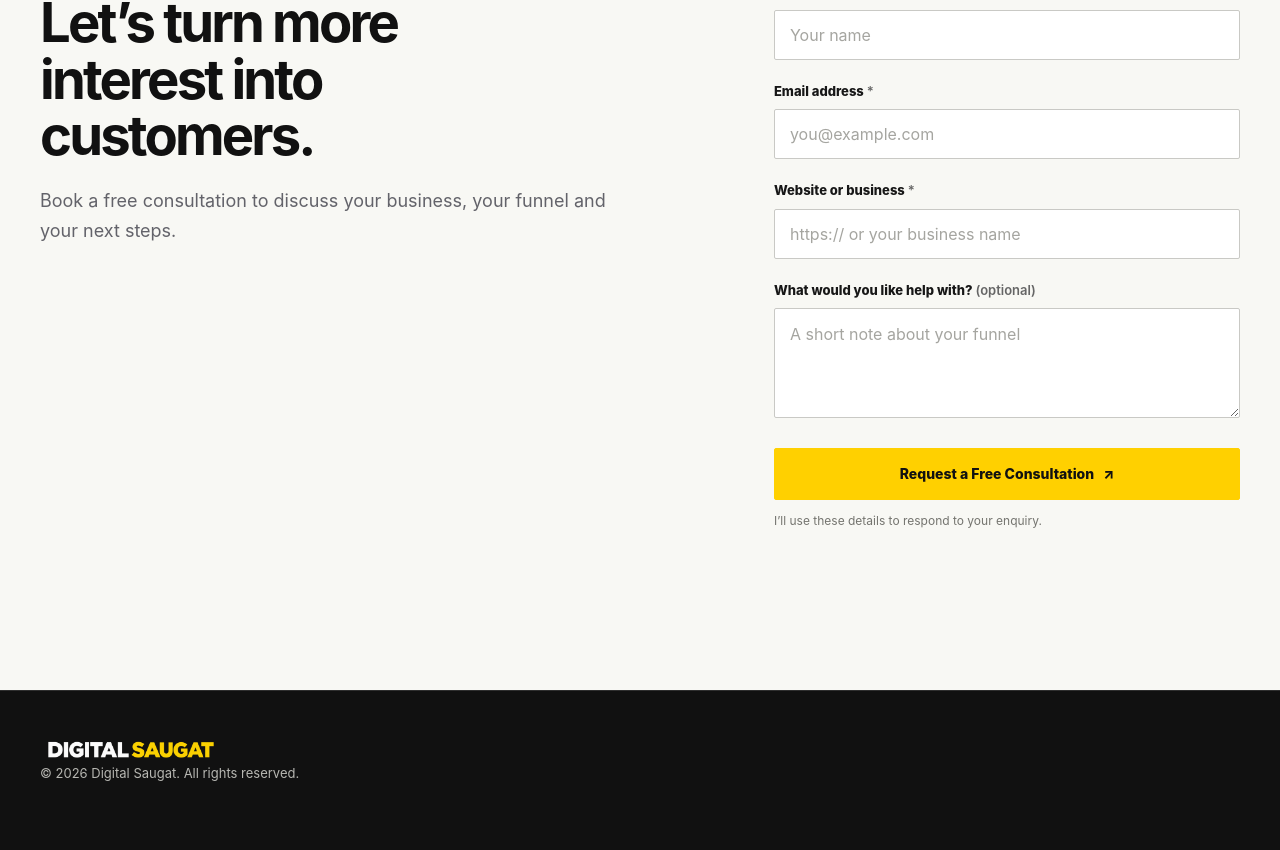
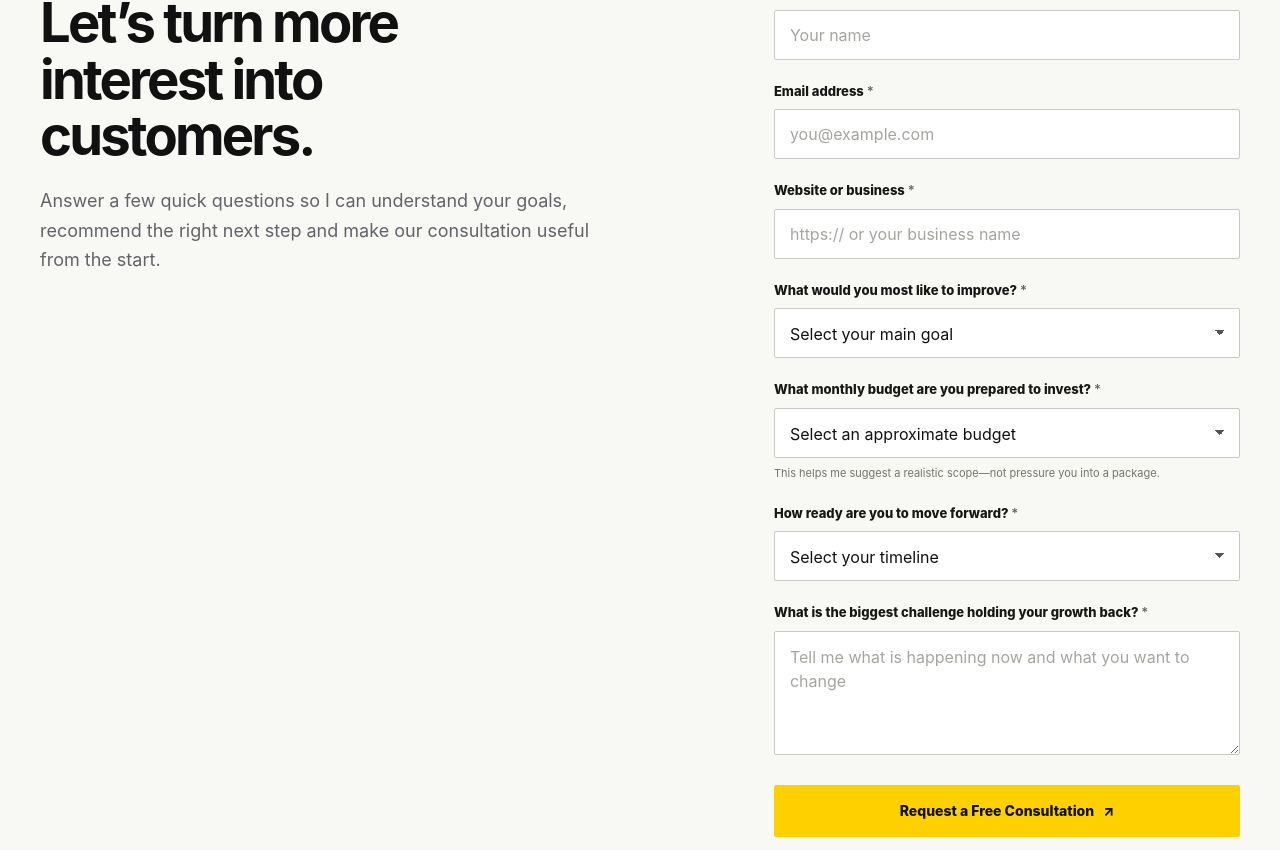
Before and after one commit to saugat420/digital-saugat-portfolio-website, a Next.js app: page / in a window 1280 px wide. Shown: the part 3488-4338 px from the top of the page. Built offline with nearby package versions, Linux system fonts and the light colour scheme.

Commit message:
Add consultation qualification questions

```diff
--- a/app/globals.css
+++ b/app/globals.css
@@ -350,7 +350,7 @@ h2 {
 .field { margin-bottom: 22px; }
 .field label { display: block; margin-bottom: 8px; color: #171717; font-size: 13px; font-weight: 800; }
 .field label span { color: #666; font-weight: 600; }
-.field input, .field textarea {
+.field input, .field select, .field textarea {
   width: 100%;
   border: 1px solid #c9c9c5;
   border-radius: 2px;
@@ -361,10 +361,24 @@ h2 {
   outline: none;
   transition: border-color .2s ease, box-shadow .2s ease;
 }
-.field input { height: 50px; }
+.field input, .field select { height: 50px; }
+.field select {
+  appearance: none;
+  cursor: pointer;
+  background-image:
+    linear-gradient(45deg, transparent 50%, #555 50%),
+    linear-gradient(135deg, #555 50%, transparent 50%);
+  background-position:
+    calc(100% - 19px) 21px,
+    calc(100% - 14px) 21px;
+  background-repeat: no-repeat;
+  background-size: 5px 5px, 5px 5px;
+  padding-right: 42px;
+}
 .field textarea { min-height: 110px; resize: vertical; }
 .field input::placeholder, .field textarea::placeholder { color: #a5a5a0; }
-.field input:focus, .field textarea:focus { border-color: #696965; box-shadow: 0 0 0 2px rgba(255,208,0,.35); }
+.field input:focus, .field select:focus, .field textarea:focus { border-color: #696965; box-shadow: 0 0 0 2px rgba(255,208,0,.35); }
+.field-help { margin: 8px 0 0; color: #74746f; font-size: 11px; line-height: 1.45; }
 .form-button { width: 100%; min-height: 52px; margin-top: 2px; font-size: 14px; }
 .form-button:disabled { opacity: .65; cursor: wait; transform: none; }
 .privacy-note { margin: 12px 0 0; color: #74746f; font-size: 12px; line-height: 1.5; }
@@ -529,7 +543,8 @@ h2 {
   .consultation-copy { padding-top: 0; }
   .consultation-copy h2 { margin-bottom: 18px; font-size: clamp(42px, 10.5vw, 50px); }
   .field { margin-bottom: 20px; }
-  .field input { height: 48px; }
+  .field input, .field select { height: 48px; }
+  .field select { background-position: calc(100% - 19px) 20px, calc(100% - 14px) 20px; }
   .field textarea { min-height: 100px; }
   .form-button { min-height: 52px; }
 
--- a/components/landing-page.tsx
+++ b/components/landing-page.tsx
@@ -123,7 +123,10 @@ export function LandingPage() {
       name: String(data.get("name") || ""),
       email: String(data.get("email") || ""),
       business: String(data.get("business") || ""),
-      message: String(data.get("message") || ""),
+      goal: String(data.get("goal") || ""),
+      budget: String(data.get("budget") || ""),
+      readiness: String(data.get("readiness") || ""),
+      challenge: String(data.get("challenge") || ""),
       company: String(data.get("company") || ""),
       sourcePageUrl: window.location.href,
     };
@@ -270,16 +273,50 @@ export function LandingPage() {
         <div className="container consultation-grid" data-reveal>
           <div className="consultation-copy">
             <h2>Let’s turn more interest into customers.</h2>
-            <p>Book a free consultation to discuss your business, your funnel and your next steps.</p>
+            <p>Answer a few quick questions so I can understand your goals, recommend the right next step and make our consultation useful from the start.</p>
           </div>
           <form ref={formRef} className="consultation-form" onSubmit={(event) => { event.preventDefault(); void sendForm(event.currentTarget); }}>
             <div className="honeypot" aria-hidden="true"><label htmlFor="company">Company</label><input id="company" name="company" type="text" tabIndex={-1} autoComplete="off" /></div>
             <div className="field"><label htmlFor="name">Your name <span aria-hidden="true">*</span></label><input id="name" name="name" type="text" placeholder="Your name" autoComplete="name" required minLength={2} maxLength={80} /></div>
             <div className="field"><label htmlFor="email">Email address <span aria-hidden="true">*</span></label><input id="email" name="email" type="email" placeholder="you@example.com" autoComplete="email" required maxLength={254} /></div>
             <div className="field"><label htmlFor="business">Website or business <span aria-hidden="true">*</span></label><input id="business" name="business" type="text" placeholder="https:// or your business name" autoComplete="organization" required maxLength={160} /></div>
-            <div className="field"><label htmlFor="message">What would you like help with? <span>(optional)</span></label><textarea id="message" name="message" rows={3} placeholder="A short note about your funnel" maxLength={1500} /></div>
+            <div className="field">
+              <label htmlFor="goal">What would you most like to improve? <span aria-hidden="true">*</span></label>
+              <select id="goal" name="goal" defaultValue="" required>
+                <option value="" disabled>Select your main goal</option>
+                <option>More qualified leads</option>
+                <option>Better website or landing page conversions</option>
+                <option>Email nurturing and automation</option>
+                <option>A complete funnel strategy</option>
+                <option>Not sure yet</option>
+              </select>
+            </div>
+            <div className="field">
+              <label htmlFor="budget">What monthly budget are you prepared to invest? <span aria-hidden="true">*</span></label>
+              <select id="budget" name="budget" defaultValue="" required>
+                <option value="" disabled>Select an approximate budget</option>
+                <option>Under USD 1,000/month</option>
+                <option>USD 1,000–3,000/month</option>
+                <option>USD 3,000–5,000/month</option>
+                <option>USD 5,000–10,000/month</option>
+                <option>USD 10,000+/month</option>
+                <option>Not decided yet</option>
+              </select>
+              <p className="field-help">This helps me suggest a realistic scope—not pressure you into a package.</p>
+            </div>
+            <div className="field">
+              <label htmlFor="readiness">How ready are you to move forward? <span aria-hidden="true">*</span></label>
+              <select id="readiness" name="readiness" defaultValue="" required>
+                <option value="" disabled>Select your timeline</option>
+                <option>Ready to start now</option>
+                <option>Ready within the next 30 days</option>
+                <option>Planning for the next 1–3 months</option>
+                <option>Exploring options for later</option>
+              </select>
+            </div>
+            <div className="field"><label htmlFor="challenge">What is the biggest challenge holding your growth back? <span aria-hidden="true">*</span></label><textarea id="challenge" name="challenge" rows={4} placeholder="Tell me what is happening now and what you want to change" required minLength={15} maxLength={1500} /></div>
             <button className="button form-button" type="submit" disabled={formState.kind === "submitting"}>{formState.kind === "submitting" ? "Sending…" : "Request a Free Consultation"} <Arrow /></button>
-            <p className="privacy-note">I’ll use these details to respond to your enquiry.</p>
+            <p className="privacy-note">I’ll review your answers before the call and only use them to respond to your enquiry.</p>
             <div className={`form-status ${formState.kind}`} role="status" aria-live="polite" aria-atomic="true">
               {formState.message}
               {formState.kind === "success" && formState.retryAvailable ? <button className="retry-button" type="button" onClick={() => formRef.current && void sendForm(formRef.current)}>Retry the email alert</button> : null}
```
Also changed, not shown: app/api/consultation/route.ts (+48 -7 lines), 1 other file (tests, documents, lock files or other folders).
